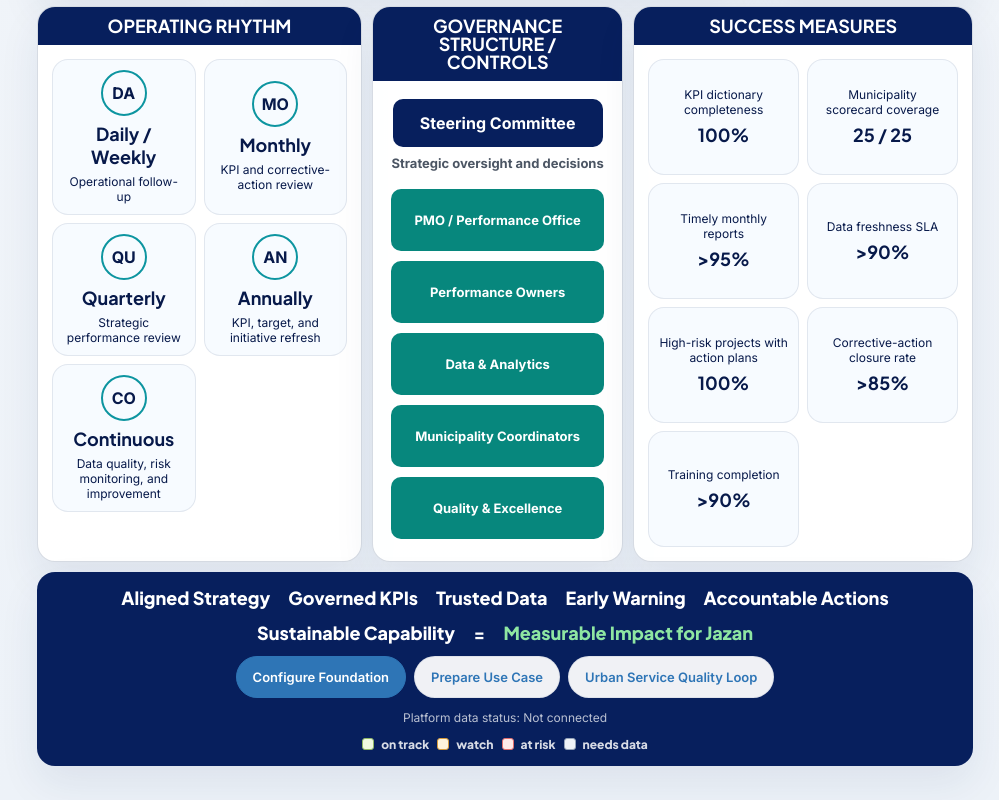
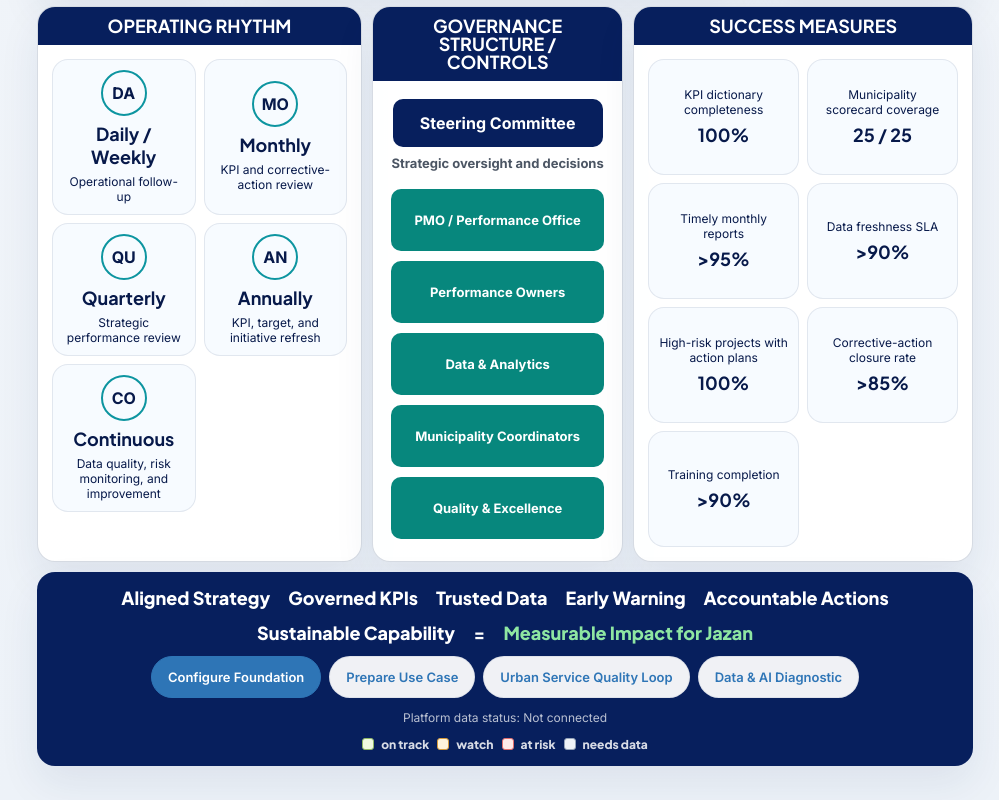
Before and after one commit to maraqa1/opencare-platform, a Next.js app in the folder apps/portal/: page / in a window 1280 px wide. Shown: the part 2267-3067 px from the top of the page, without its empty margins (281-1280 px from the left). Built offline with nearby package versions, Linux system fonts and the light colour scheme; no server answers.

Commit message:
Link Data AI diagnostic from Jazan homepage

```diff
--- a/apps/portal/app/page.tsx
+++ b/apps/portal/app/page.tsx
@@ -249,6 +249,9 @@ export default async function HomePage() {
           <Link className="secondary-link" href="/jazan-performance/use-cases/urban-service-quality-visual-distortion-loop?demo=1">
             Urban Service Quality Loop
           </Link>
+          <Link className="secondary-link" href="/use-cases/data-ai-capability-diagnostic">
+            Data & AI Diagnostic
+          </Link>
         </div>
         <p>Platform data status: Not connected</p>
         <div className="jazan-status-legend" aria-label="Operating model status legend">
```
